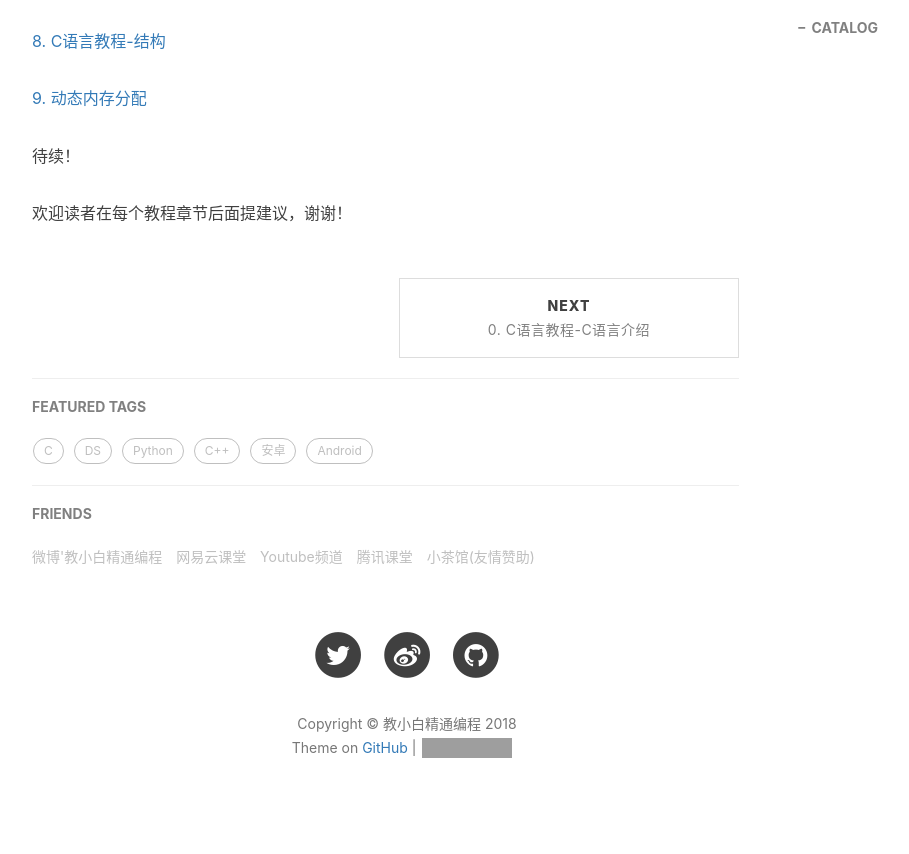
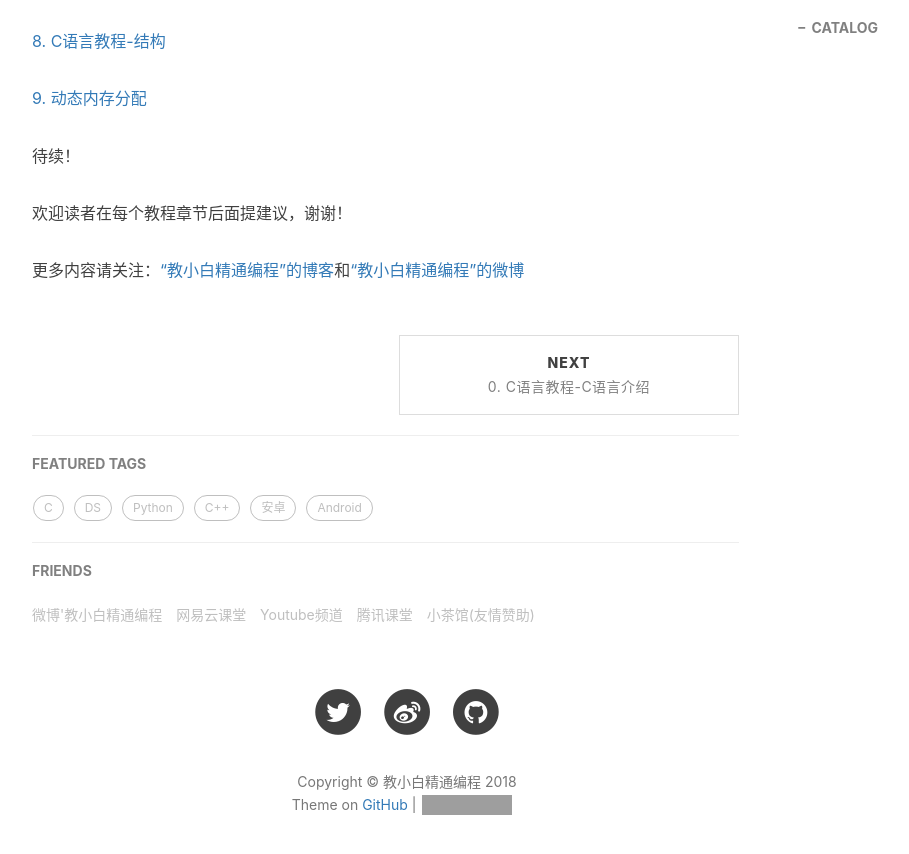
Before and after one commit to xuepro/xuepro.github.io, a Jekyll site: the page built from _posts/2017-10-29-0-C语言教程.md, in a window 1280 px wide and 900 px high, scrolled down 1059 px. Shown: the top 854 px of the window, without its empty margins (233-1142 px from the left). Built offline with Jekyll 4.4.1, drawn with Linux system fonts in a browser that asks for light colours; nearby versions of some CDN libraries; comment, search, counter and statistics services are not loaded; grey boxes are pictures that could not be loaded.

Commit message:
Update 2017-10-29-0-C语言教程.md

```diff
--- a/_posts/2017-10-29-0-C语言教程.md
+++ b/_posts/2017-10-29-0-C语言教程.md
@@ -37,3 +37,5 @@ tags:
 待续！
 
 欢迎读者在每个教程章节后面提建议，谢谢！
+
+更多内容请关注：[“教小白精通编程”的博客](https://xuepro.xcguan.net)和[“教小白精通编程”的微博](https://www.weibo.com/6196175626)
```
